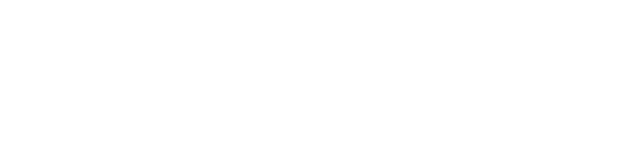
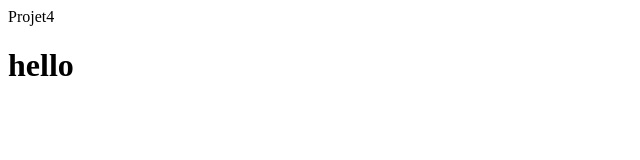
Before and after one commit to maeva1910/projet4, a plain HTML site: page index.html in a window 1280 px wide. Shown: the whole page, without its empty margins (0-640 px from the left). Drawn offline with Linux system fonts and the light colour scheme.

Commit message:
changements

```diff
--- a/index.html
+++ b/index.html
@@ -3,6 +3,10 @@
 <head>
 <meta charset="UF-8">
 <meta name="viewport" content="width=device-width, initial scale=1.0">
+<tiltle>Projet4</tiltle>
+<head>
+<h1>hello</h1>
+</head>
 
 
 </head>
```
